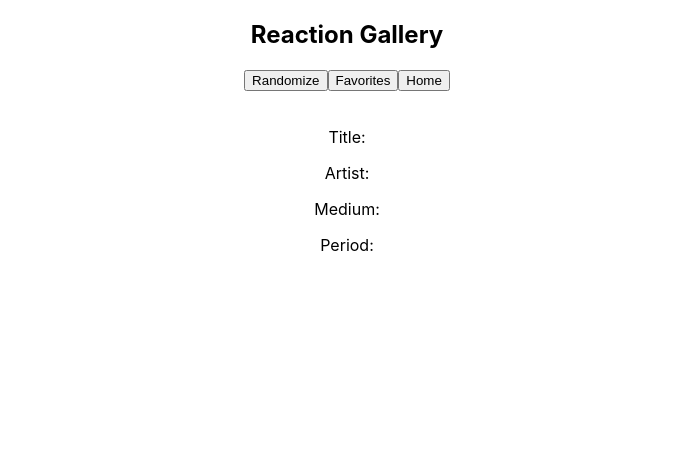
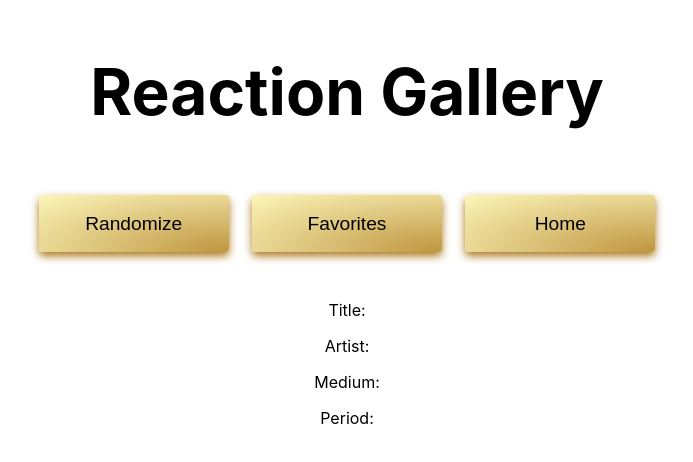
Before and after one commit to whiteheadol/reaction-gallery, a React (Create React App) app: page / in a window 1280 px wide. Shown: the top 462 px of the page, without its empty margins (293-986 px from the left). Built offline with nearby package versions, Linux system fonts and the light colour scheme; no server answers.

Commit message:
Add nav bar styling

```diff
--- /dev/null
+++ b/src/Components/Nav.css
@@ -0,0 +1,27 @@
+nav {
+  display: flex;
+  flex-direction: column;
+  justify-content: center;
+  align-items: center;
+}
+
+.page-title {
+  font-size: 4em;
+}
+
+.btn-styling {
+  display: flex;
+  width: 50%;
+  justify-content: space-around;
+}
+
+button {
+  width: 12em;
+  font-size: 1.2em;
+  height: 3em;
+  border: none;
+  margin: 0.6em;
+  border-radius: 0.2em;
+  box-shadow: 0px 4px 8px #AA771C;
+  background: radial-gradient(ellipse farthest-corner at right bottom, #BF953F, #FCF6BA 100%)
+}
--- a/src/Components/Nav.js
+++ b/src/Components/Nav.js
@@ -1,12 +1,24 @@
-import React from 'react'
+import React from 'react';
+import { useSelector, useDispatch } from 'react-redux';
+import { getCurrentArt } from '../features/currentArt/currentArtSlice';
+import './Nav.css'
 
 const Nav = () => {
+
+  const dispatch = useDispatch();
+
+  const randomize = () => {
+    dispatch(getCurrentArt());
+  };
+
   return(
     <nav>
       <h1 className="page-title">Reaction Gallery</h1>
-      <button className="random-btn">Randomize</button>
-      <button className="fav-btn">Favorites</button>
-      <button className="home-btn">Home</button>
+      <div className="btn-styling">
+        <button className="random-btn" onClick={() => randomize()}>Randomize</button>
+        <button className="fav-btn">Favorites</button>
+        <button className="home-btn">Home</button>
+      </div>
     </nav>
   )
 }
```
